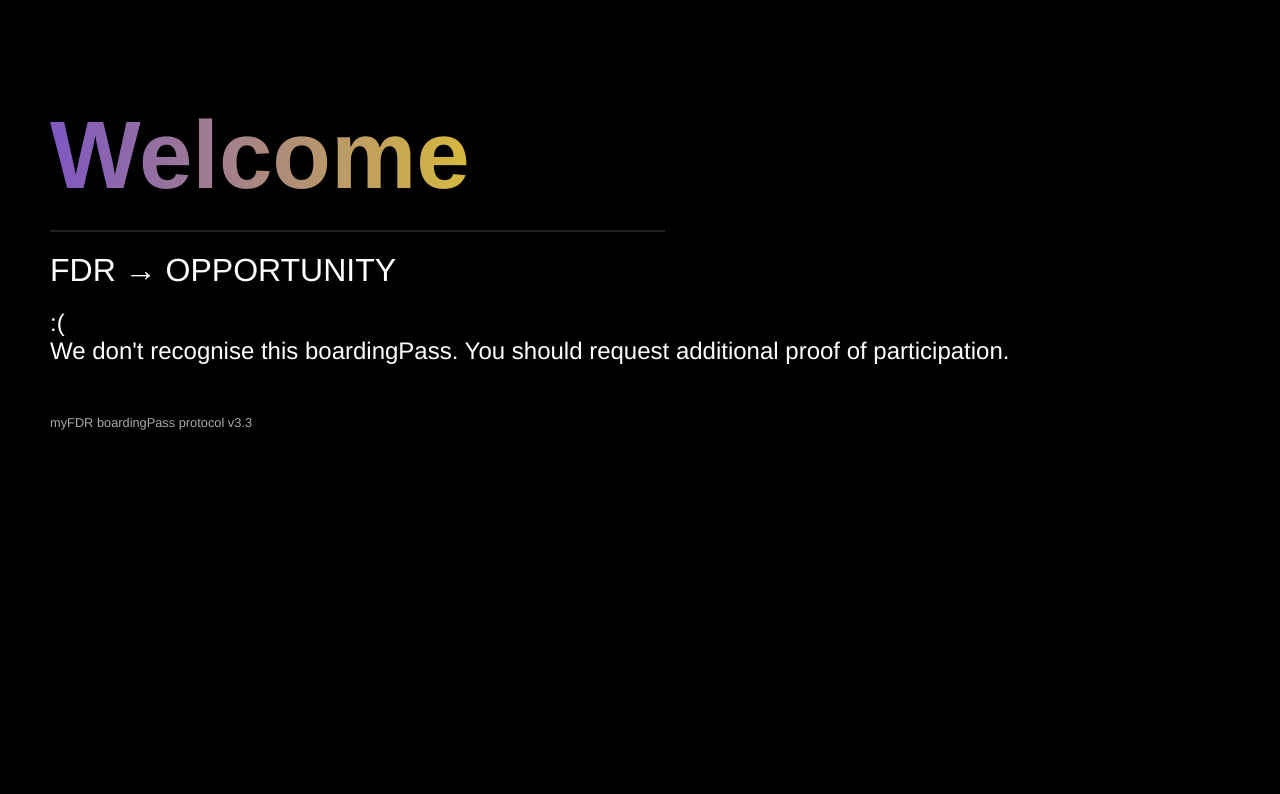
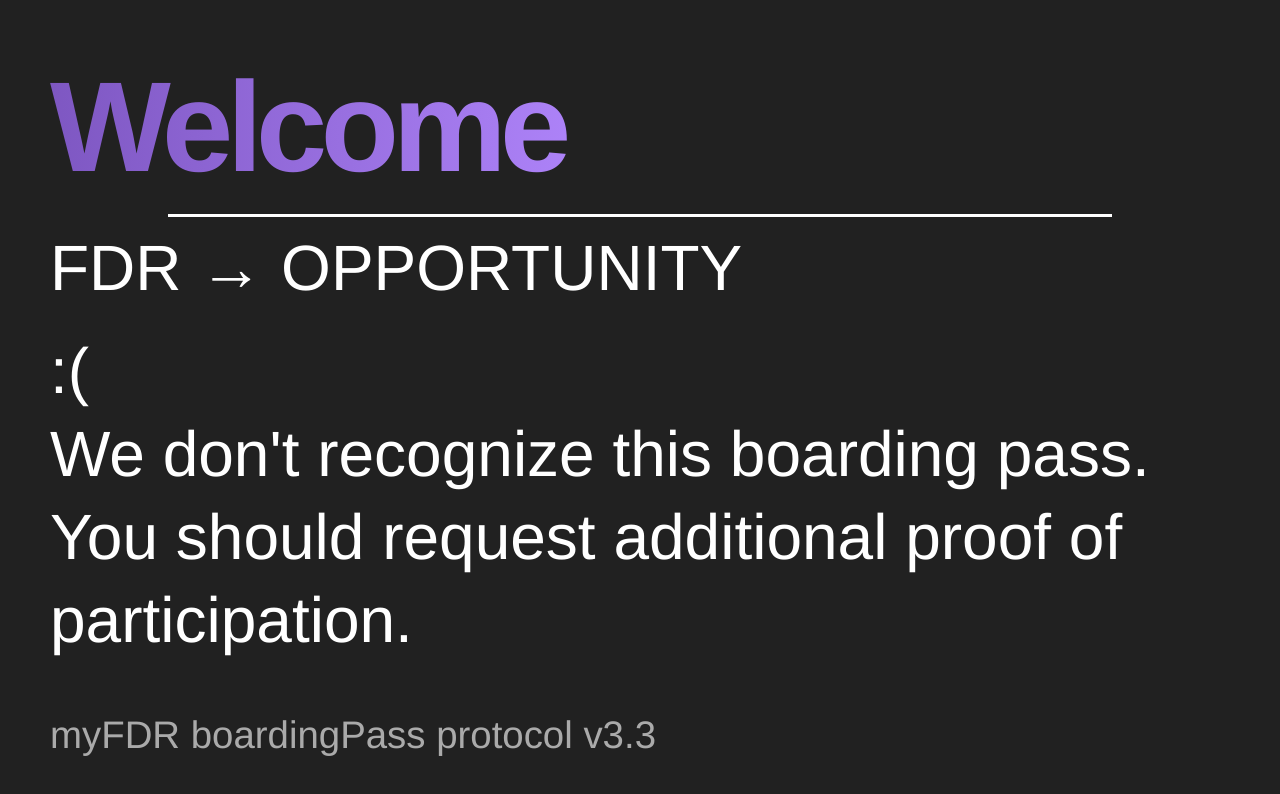
Before and after one commit to adam-abdh/fdr-welcome, a plain HTML site: page index.html in a window 1280 px wide. Drawn offline with Linux system fonts and the light colour scheme.

Commit message:
Update index.html

```diff
--- a/index.html
+++ b/index.html
@@ -6,53 +6,54 @@
     <style>
         body {
             font-family: 'Helvetica', sans-serif;
-            background-color: #000; /* Assuming a dark background */
+            background-color: #212121; /* Dark grey background */
             color: white;
-            text-align: left;
             margin: 0;
-            padding-top: 100px; /* Adjust as needed */
-            padding-left: 50px; /* Adjust as needed for left alignment */
+            padding: 50px; /* Responsive padding */
         }
 
         #welcome {
-            font-size: 6em; /* Large font size for Welcome */
+            font-size: 10vw; /* Responsive font size for Welcome */
             font-weight: bold; /* Make the welcome text bold */
-            background: -webkit-linear-gradient(left, #7e57c2, #ffe600, #005eff); /* Gradient effect */
+            letter-spacing: -0.05em; /* Reduce space between letters */
+            line-height: 1.2; /* Smaller line height */
+            background: -webkit-linear-gradient(left, #7e57c2, #b388ff, #7e57c2); /* Gradient effect */
             -webkit-background-clip: text;
             -webkit-text-fill-color: transparent;
-            margin: 0;
         }
 
         #separator {
-            height: 2px; /* Thickness of the separator */
-            background-color: #212121; /* Color of the separator */
-            width: 50%; /* Length of the separator */
-            margin: 20px 0;
+            height: 3px; /* Thickness of the separator */
+            background-color: #ffffff; /* Color of the separator */
+            width: 80%; /* Length of the separator */
+            margin: 10px auto; /* Center the separator */
+        }
+
+        #subheading, #participantInfo, .not-found {
+            font-size: 5vw; /* Responsive font size for text */
+            line-height: 1.3; /* Spacing between lines */
         }
 
         #subheading {
-            font-size: 2em; /* Smaller font size for subheading */
             font-weight: lighter; /* Lighter font-weight for subheading */
         }
 
         #participantInfo {
-            font-size: 1.5em;
             margin-top: 20px;
         }
 
         .info {
-            margin: 20px 0;
+            margin: 15px 0;
         }
 
         .not-found {
-            font-size: 1em; /* Smaller font size for not found/error messages */
-            color: white; /* White color for not found/error messages */
+            color: white;
         }
 
         #protocol {
-            font-size: 0.8em; /* Smaller font size for the protocol text */
-            margin-top: 50px; /* Space above the protocol text */
-            color: #aaa; /* Light grey color for the protocol text */
+            font-size: 3vw;
+            margin-top: 50px;
+            color: #aaa;
         }
     </style>
 </head>
@@ -81,7 +82,7 @@
             } else {
                 document.getElementById('participantInfo').innerHTML = `
                     <div class="not-found">:(</div>
-                    <div class="not-found">We don't recognise this boardingPass. You should request additional proof of participation.</div>
+                    <div class="not-found">We don't recognize this boarding pass. You should request additional proof of participation.</div>
                 `;
             }
         }
```
